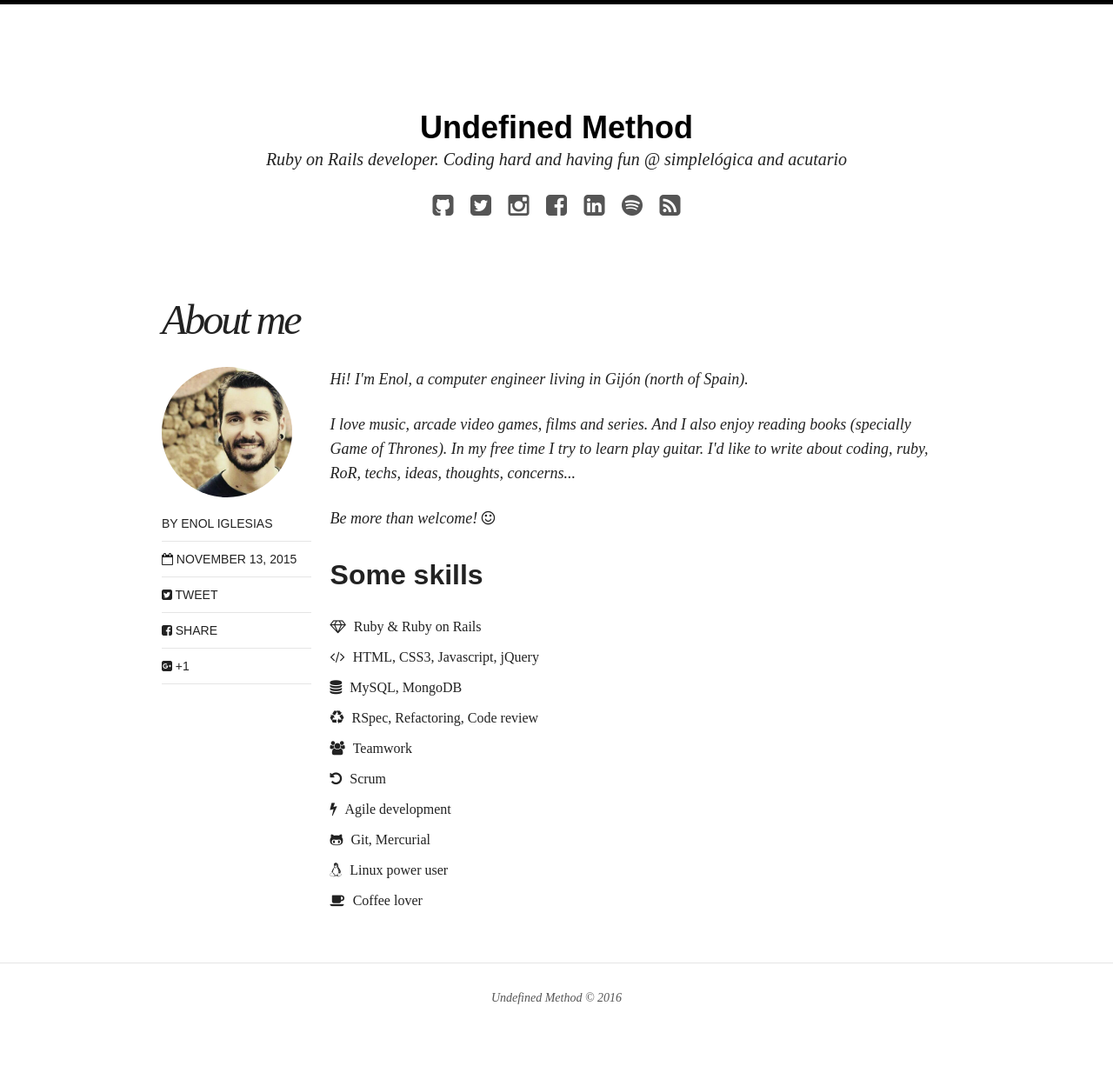
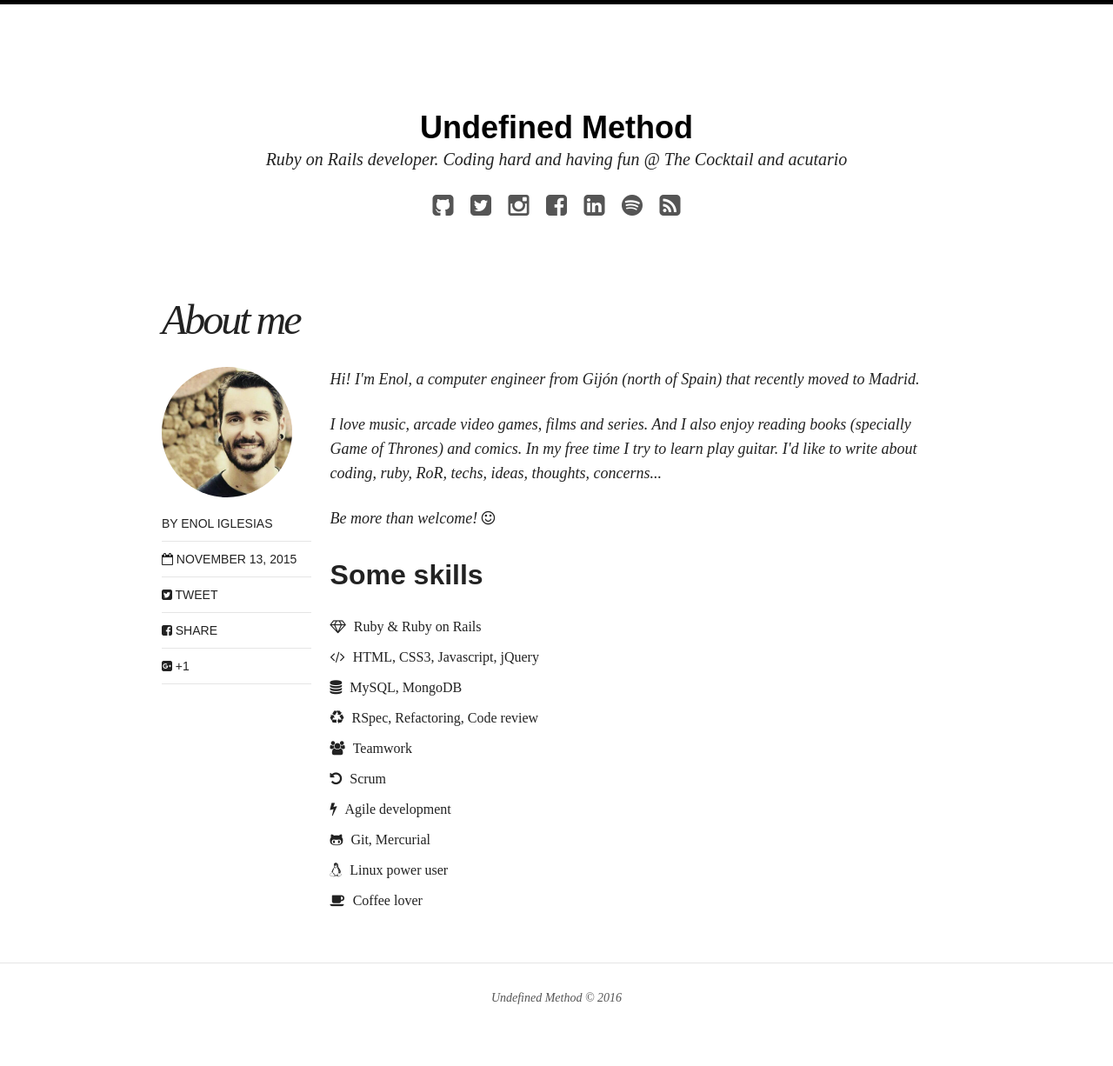
Before and after one commit to enoliglesias/enoliglesias.github.io, a Jekyll site: the page built from about/index.html, in a window 1280 px wide. Shown: the whole page at 87% size. Built offline with Jekyll 4.4.1, drawn with Linux system fonts in a browser that asks for light colours; nearby versions of some CDN libraries.

Commit message:
Update some personal info

```diff
--- a/_config.yml
+++ b/_config.yml
@@ -2,7 +2,7 @@
 
 title: Undefined Method
 locale: en_US
-description: Ruby on Rails developer. Coding hard and having fun @ <a href="http://simplelogica.net/" target="_blank" title="simplelógica">simplelógica</a> and <a href="http://www.acutar.io/" target="_blank" title="Acutario">acutario</a>
+description: Ruby on Rails developer. Coding hard and having fun @ <a href="https://the-cocktail.com/" target="_blank" title="The Cocktail">The Cocktail</a> and <a href="http://www.acutar.io/" target="_blank" title="Acutario">acutario</a>
 logo: site-logo.png
 search: true
 url: http://undefinedmethod.com
--- a/about/index.html
+++ b/about/index.html
@@ -8,8 +8,8 @@ share: true
 
 
 <div class="elegant-text">
-  <p>Hi! I'm Enol, a computer engineer living in Gijón (north of Spain).</p>
-  <p>I love music, arcade video games, films and series. And I also enjoy reading books (specially Game of Thrones). In my free time I try to learn play guitar. I'd like to write about coding, ruby, RoR, techs, ideas, thoughts, concerns...</p>
+  <p>Hi! I'm Enol, a computer engineer from Gijón (north of Spain) that recently moved to Madrid.</p>
+  <p>I love music, arcade video games, films and series. And I also enjoy reading books (specially Game of Thrones) and comics. In my free time I try to learn play guitar. I'd like to write about coding, ruby, RoR, techs, ideas, thoughts, concerns...</p>
   <p>Be more than welcome! <i class="fa fa-smile-o"></i></p>
 </div>
 
```
